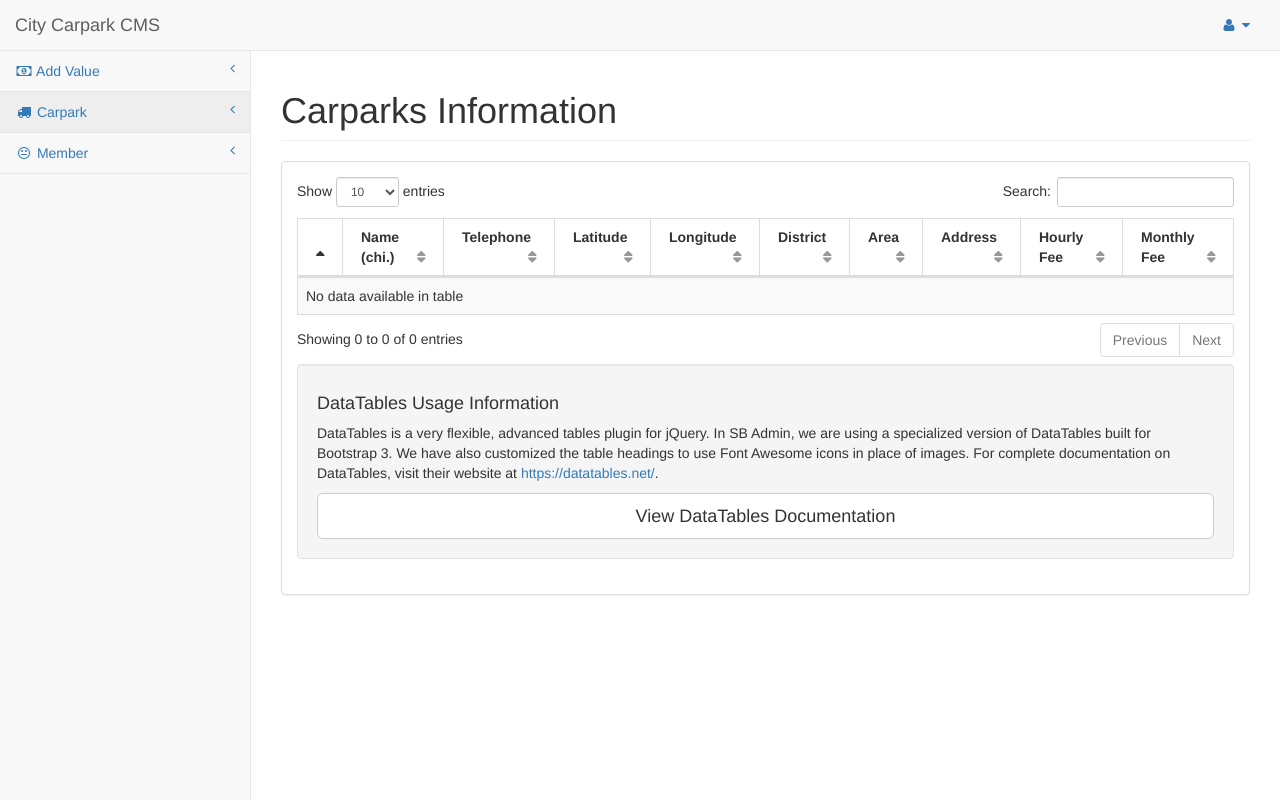
After one commit to lok4d24/FYP_CMS, a PHP site: page /carpark.php in a window 1280 px wide. The commit adds this page. Run offline with PHP 8.4, Linux system fonts and the light colour scheme; the visitor is signed in with stand-in values (Sample User, id 1); data that the repository does not hold is empty; some libraries are stand-ins or nearby versions.

Commit message:
- added carpark.php

```diff
--- /dev/null
+++ b/carpark.php
@@ -0,0 +1,187 @@
+<?php
+session_start();
+
+if( !isset($_SESSION["cms_user"])){
+    header('Location: ./login.php');
+    exit();
+}
+?>
+
+<!DOCTYPE html>
+<html lang="en">
+
+<head>
+
+    <meta charset="utf-8">
+    <meta http-equiv="X-UA-Compatible" content="IE=edge">
+    <meta name="viewport" content="width=device-width, initial-scale=1">
+    <meta name="description" content="">
+    <meta name="author" content="">
+
+    <title>City Carpark CMS</title>
+
+    <!-- Bootstrap Core CSS -->
+    <link href="./bower_components/bootstrap/dist/css/bootstrap.min.css" rel="stylesheet">
+
+    <!-- MetisMenu CSS -->
+    <link href="./bower_components/metisMenu/dist/metisMenu.min.css" rel="stylesheet">
+
+    <!-- DataTables CSS -->
+    <link href="./bower_components/datatables-plugins/integration/bootstrap/3/dataTables.bootstrap.css" rel="stylesheet">
+
+    <!-- DataTables Responsive CSS -->
+    <link href="./bower_components/datatables-responsive/css/dataTables.responsive.css" rel="stylesheet">
+
+    <!-- Custom CSS -->
+    <link href="./dist/css/sb-admin-2.css" rel="stylesheet">
+
+    <!-- Custom Fonts -->
+    <link href="./bower_components/font-awesome/css/font-awesome.min.css" rel="stylesheet" type="text/css">
+
+    <!-- HTML5 Shim and Respond.js IE8 support of HTML5 elements and media queries -->
+    <!-- WARNING: Respond.js doesn't work if you view the page via file:// -->
+    <!--[if lt IE 9]>
+        <script src="https://oss.maxcdn.com/libs/html5shiv/3.7.0/html5shiv.js"></script>
+        <script src="https://oss.maxcdn.com/libs/respond.js/1.4.2/respond.min.js"></script>
+    <![endif]-->
+
+</head>
+
+<body>
+    <div id="wrapper">
+<!-- ======================================================================================================== -->
+        <nav class="navbar navbar-default navbar-static-top" role="navigation" style="margin-bottom: 0">
+            <div class="navbar-header">
+                <button type="button" class="navbar-toggle" data-toggle="collapse" data-target=".navbar-collapse">
+                    <span class="sr-only">Toggle navigation</span>
+                    <span class="icon-bar"></span>
+                    <span class="icon-bar"></span>
+                    <span class="icon-bar"></span>
+                </button>
+                <a class="navbar-brand" href="homepage.php">City Carpark CMS</a>
+            </div>
+
+            <ul class="nav navbar-top-links navbar-right">
+                <li class="dropdown">
+                    <a class="dropdown-toggle" data-toggle="dropdown" href="#">
+                        <i class="fa fa-user fa-fw"></i>  <i class="fa fa-caret-down"></i>
+                    </a>
+                    <ul class="dropdown-menu dropdown-user">
+                        <li><a href="logout.php"><i class="fa fa-sign-out fa-fw"></i> Logout</a>
+                        </li>
+                    </ul>
+                </li>
+            </ul>
+
+            <div class="navbar-default sidebar" role="navigation">
+                <div class="sidebar-nav navbar-collapse">
+                    <ul class="nav" id="side-menu">
+                        <li>
+                            <a href="#"><i class="fa fa-money fa-fw"></i> Add Value<span class="fa arrow"></span></a>
+                        </li>
+                        <li>
+                            <a href="carpark.php"><i class="fa fa-truck fa-fw"></i> Carpark<span class="fa arrow"></span></a>
+                        </li>
+                        <li>
+                            <a href="#"><i class="fa fa-meh-o fa-fw"></i> Member<span class="fa arrow"></span></a>
+                        </li>
+                    </ul>
+                </div>
+            </div>
+        </nav>
+<!-- ======================================================================================================== -->
+        <div id="page-wrapper">
+            <div class="row">
+                <div class="col-lg-12">
+                    <h1 class="page-header">Carparks Information</h1>
+                </div>
+            </div>
+
+            <div class="row">
+                <div class="col-lg-12">
+                    <div class="panel panel-default">
+                        <div class="panel-body">
+                            <div class="dataTable_wrapper">
+                                <table class="table table-striped table-bordered table-hover" id="dataTables-example">
+                                    <thead>
+                                        <tr>
+                                            <th></th>
+                                            <th>Name (chi.)</th>
+                                            <th>Telephone</th>
+                                            <th>Latitude</th>
+                                            <th>Longitude</th>
+                                            <th>District</th>
+                                            <th>Area</th>
+                                            <th>Address</th>
+                                            <th>Hourly Fee</th>
+                                            <th>Monthly Fee</th>
+                                        </tr>
+                                    </thead>
+                                    <tbody>
+                                        <?php
+                                        $link = mysql_connect("localhost","root","12345678") or die("Could not connect to MySQL server");
+                                        mysql_query("SET NAMES utf8");
+                                        mysql_select_db("fyp", $link) or die("Could not select database");
+                                        $query = "select * from carpark";
+                                        $result = mysql_query($query);
+                                        while ($row = mysql_fetch_assoc($result)) {
+                                            echo '<tr>
+                                                      <td><a href="http://google.com" class="btn btn-outline btn-warning">EDIT</a></td>
+                                                      <td>'.$row['name_zh'].'</td>
+                                                      <td>'.$row['telephone'].'</td>
+                                                      <td>'.$row['lat'].'</td>
+                                                      <td>'.$row['long'].'</td>
+                                                      <td>'.$row['district_code'].'</td>
+                                                      <td>'.$row['area_code'].'</td>
+                                                      <td>'.$row['addr_zh'].'</td>
+                                                      <td>'.$row['hourly_price'].'</td>
+                                                      <td>'.$row['monthly_price'].'</td>
+                                                  </tr>';
+
+                                        }
+                                        ?>
+                                    </tbody>
+                                </table>
+                            </div>
+                            <!-- /.table-responsive -->
+                            <div class="well">
+                                <h4>DataTables Usage Information</h4>
+                                <p>DataTables is a very flexible, advanced tables plugin for jQuery. In SB Admin, we are using a specialized version of DataTables built for Bootstrap 3. We have also customized the table headings to use Font Awesome icons in place of images. For complete documentation on DataTables, visit their website at <a target="_blank" href="https://datatables.net/">https://datatables.net/</a>.</p>
+                                <a class="btn btn-default btn-lg btn-block" target="_blank" href="https://datatables.net/">View DataTables Documentation</a>
+                            </div>
+                        </div>
+                    </div>
+                </div>
+            </div>
+        </div>
+    </div>
+
+
+    <!-- jQuery -->
+    <script src="./bower_components/jquery/dist/jquery.min.js"></script>
+
+    <!-- Bootstrap Core JavaScript -->
+    <script src="./bower_components/bootstrap/dist/js/bootstrap.min.js"></script>
+
+    <!-- Metis Menu Plugin JavaScript -->
+    <script src="./bower_components/metisMenu/dist/metisMenu.min.js"></script>
+
+    <!-- DataTables JavaScript -->
+    <script src="./bower_components/datatables/media/js/jquery.dataTables.min.js"></script>
+    <script src="./bower_components/datatables-plugins/integration/bootstrap/3/dataTables.bootstrap.min.js"></script>
+
+    <!-- Custom Theme JavaScript -->
+    <script src="./dist/js/sb-admin-2.js"></script>
+
+    <!-- Page-Level Demo Scripts - Tables - Use for reference -->
+    <script>
+    $(document).ready(function() {
+        $('#dataTables-example').DataTable({
+                responsive: true
+        });
+    });
+    </script>
+
+</body>
+
+</html>
```
Also changed, not shown: homepage.php (+4 -23 lines).
